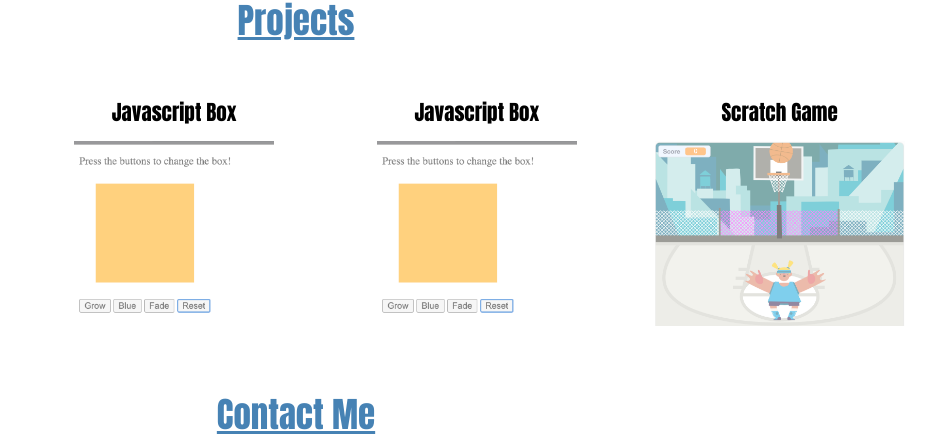
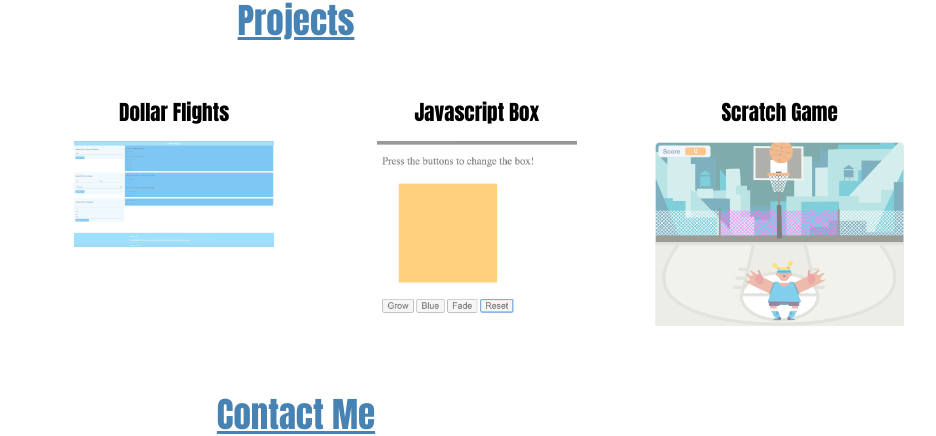
Before and after one commit to Jvazquez90/About-Me, a plain HTML site: page index.html in a window 1280 px wide. Shown: the part 765-1201 px from the top of the page, 344-1280 px from the left. Drawn offline with Linux system fonts and the light colour scheme.

Commit message:
add dollar flights to projects

```diff
--- a/index.html
+++ b/index.html
@@ -53,9 +53,9 @@
                             </a>
                     </div>
                     <div class="griditem">
-                        <h3>Javascript Box</h3>
-                            <a href="http://127.0.0.1:5501/Javascript/index.html" alt="Snippet of Javascript Box" id="snippet" target="_blank">
-                                <img src="Assets/Css/Images/Grow Box.png" width="200px">
+                        <h3>Dollar Flights</h3>
+                            <a href="hhttps://djamz919.github.io/ProjectOne/" alt="Snippet of Dollar Flights" id="snippet" target="_blank">
+                                <img src="Assets/Css/Images/DollarFlightsWebpage.png" width="200px">
                             </a>
                     </div>
                     <div class="griditem">
```
Also changed, not shown: Assets/Css/Images/DollarFlightsWebpage.png (added), 3 other files.
